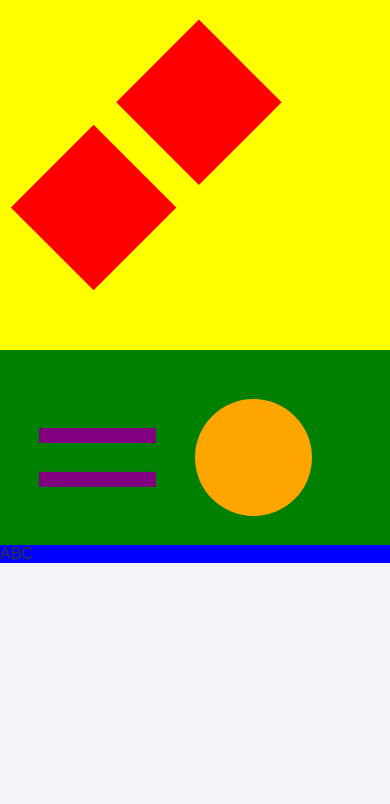
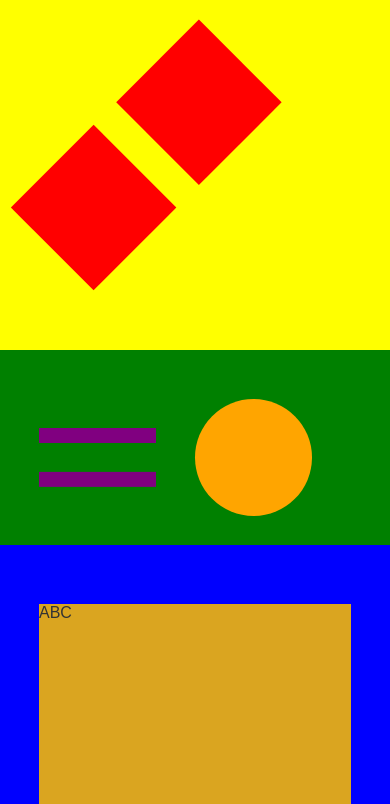
Before and after one commit to KrzysztofMKozl/InterviewTest, a plain HTML site: page index.html in a window 390 px wide. Shown: the part 40-844 px from the top of the page. Drawn offline with Linux system fonts and the light colour scheme.

Commit message:
placing rectangle section

```diff
--- a/style.css
+++ b/style.css
@@ -49,18 +49,18 @@ h1 {
 
 @media screen and (max-width: 900px) {
     #diamondsContainer {
-        width: 40%;
+        width: 50%;
     }
     #miscContainer {
-        width: 40%;
+        width: 50%;
         left: 0%;
         aspect-ratio : 2 / 1;
         transform: translateY(200%);
     }
     #rectangleContainer {
         display:absolute;
-        width: 60%;
-        left: 40%;
+        width: 50%;
+        left: 50%;
     }
 }
 @media screen and (max-width: 583px) {
@@ -134,3 +134,17 @@ h1 {
     top: 25%;
     left: 50%;
 }
+
+#rectangleContainer {
+    background-color: blue;
+    aspect-ratio : 1 / 1.5;
+}
+
+#mainRectangle {
+    width: 80%;
+    height: 80%;
+    background-color: goldenrod;
+    position: absolute;
+    top: 10%;
+    left: 10%;
+}
```
